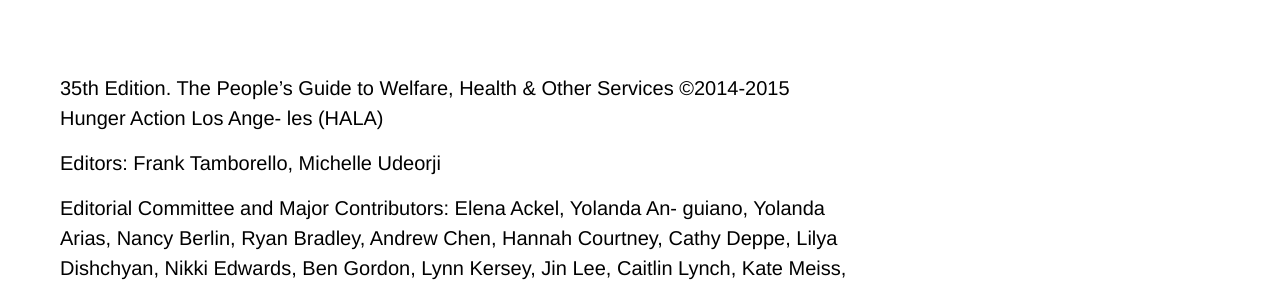
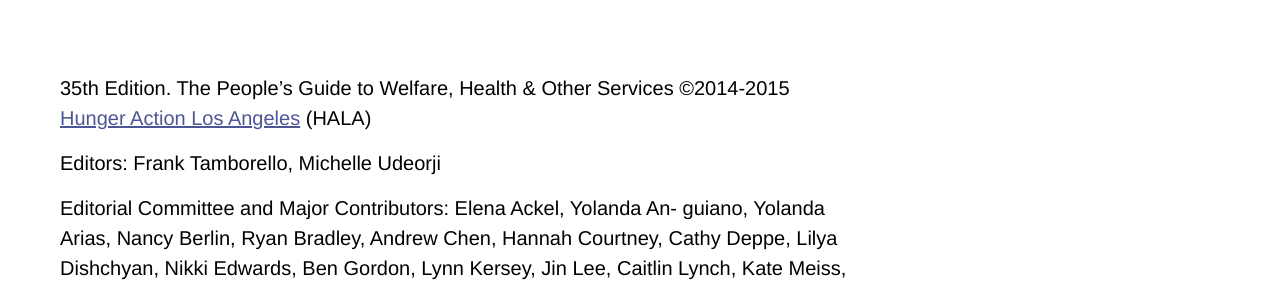
Before and after one commit to jimthoburn/peoples-guide, a Jekyll site: the page built from index.md, in a window 1280 px wide. Shown: the part 760-1048 px from the top of the page. Built offline with Jekyll 4.4.1, drawn with Linux system fonts in a browser that asks for light colours.

Commit message:
Update default.html

```diff
--- a/_layouts/default.html
+++ b/_layouts/default.html
@@ -32,7 +32,7 @@
 	<footer>
 <p>
 35th Edition. The People’s Guide to Welfare, Health &amp; Other Services
-©2014-2015 Hunger Action Los Ange- les (HALA)
+©2014-2015 <a href="http://www.hungeractionla.org">Hunger Action Los Angeles</a> (HALA)
 </p>
 
 <p>Editors: Frank Tamborello, Michelle Udeorji</p>
```
